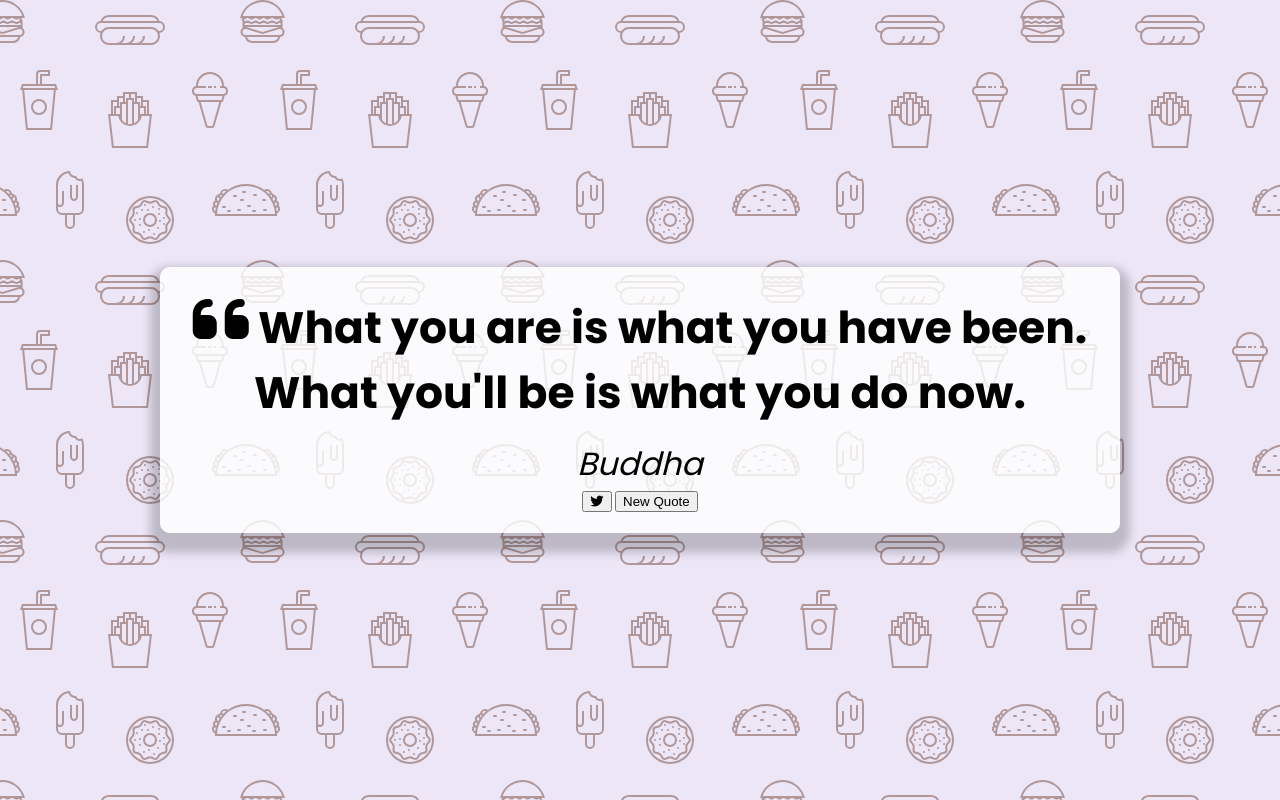
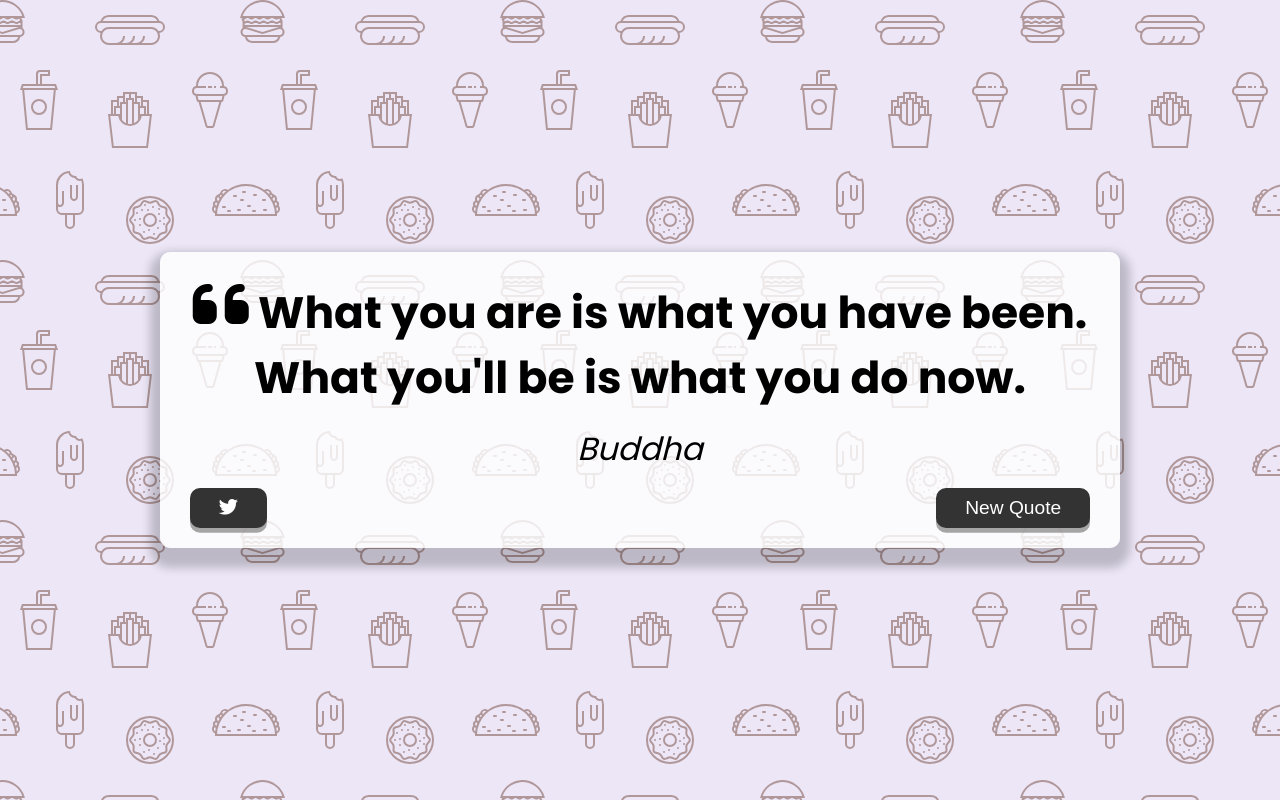
Before and after one commit to clam119/quote-generator, a plain HTML site: page index.html in a window 1280 px wide. Drawn offline with Linux system fonts and the light colour scheme; a web font is replaced by a local one.

Commit message:
Added button css and hover state over buttons

```diff
--- a/style.css
+++ b/style.css
@@ -48,6 +48,28 @@
     font-style: italic;
 }
 
+.button-container {
+    margin-top: 15px;
+    display: flex;
+    justify-content: space-between
+}
+
+button {
+    cursor: pointer;
+    font-size: 1.2rem;
+    height: 2.5rem;
+    border: none;
+    border-radius: 10px;
+    color: #fff;
+    background: #333;
+    outline: none;
+    padding: 0.5rem 1.8rem;
+    box-shadow: 0 0.3rem rgba(121, 121, 121, 0.65);
+}
+
+button:hover {
+    filter:brightness(110%);
+}
 /* Media Query: Tablet or Smaller */
 @media screen and (max-width: 1000px) {
     .quote-container {
```
